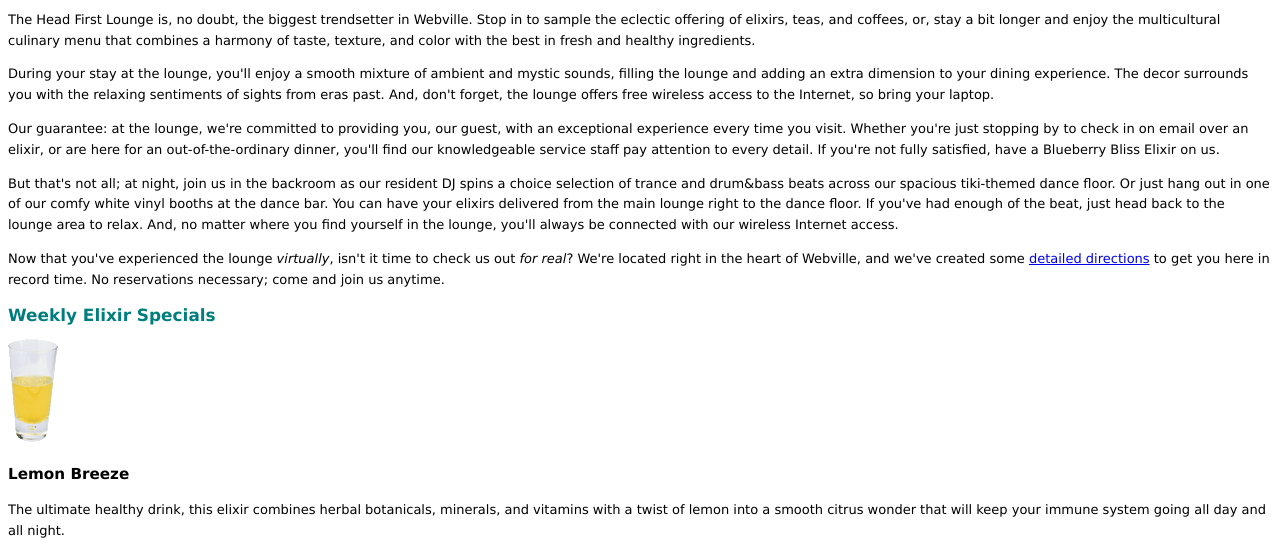
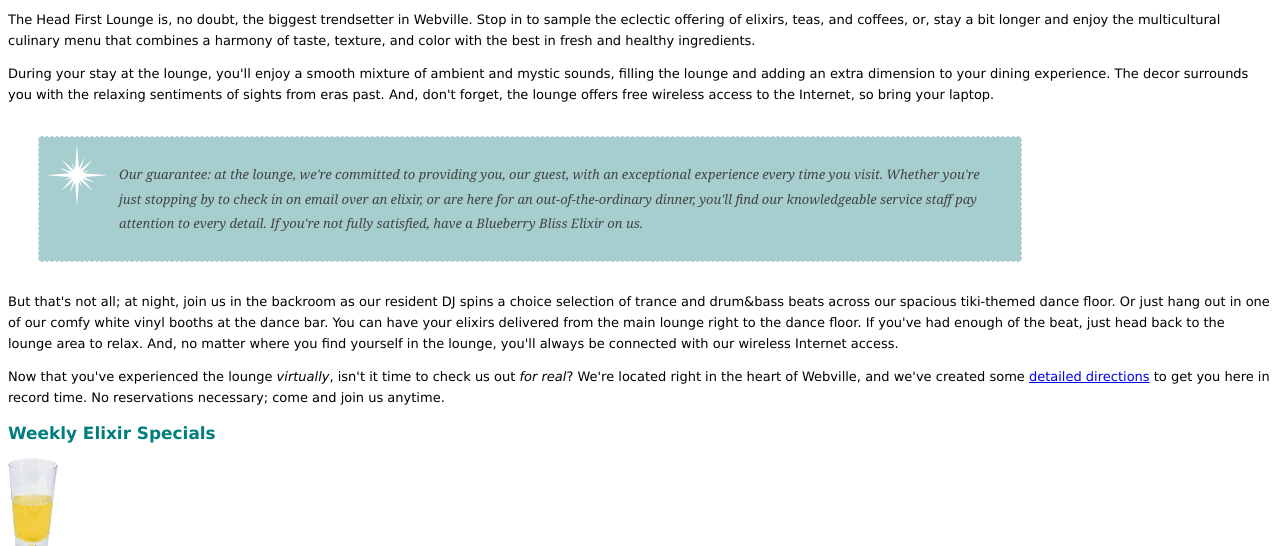
Before and after one commit to taoyuting/-Head-First-HTML-CSS-, a plain HTML site: page chaper9/lounge/lounge.html in a window 1280 px wide. Shown: the part 254-800 px from the top of the page. Drawn offline with Linux system fonts and the light colour scheme.

Commit message:
覆盖旧文件

```diff
--- a/chaper9/lounge/lounge.css
+++ b/chaper9/lounge/lounge.css
@@ -1,17 +1,35 @@
 body {
-	font-size: small;
-	font-family: Verdana, Helvetica, Arial, sans-serif;
-	line-height: 1.6em;
+	font-size: 				small;
+	font-family: 			Verdana, Helvetica, Arial, sans-serif;
+	line-height: 			1.6em;
 }
 
 h1, h2 {
-	color: #007e7e;
+	color: 					#007e7e;
 }
 
 h1 {
-	font-size: 150%;
+	font-size: 				150%;
 }
 
 h2 {
-	font-size: 130%
+	font-size: 				130%
 }
+
+#guarantee {
+	font-style: 			italic;
+	line-height:	 		1.9em;
+	color: 					#444444;
+	font-family: 			Georgia, "Times New Roman", Times, serif;
+	border-color: 			white;
+	border-width: 			1px;
+	border-style: 			dashed;
+	background-color: 		#a7cece;
+	padding: 				25px;
+	padding-left: 			80px;
+	margin: 				30px;
+	margin-right: 			250px;
+	background-image: 		url(images/background.gif);
+	background-repeat:	 	no-repeat;
+	background-position: 	top left;
+	}
--- a/chaper9/lounge/lounge.html
+++ b/chaper9/lounge/lounge.html
@@ -3,7 +3,9 @@
   <head>
     <meta charset="utf-8">
     <title>Head First Lounge</title>
-    <link type="text/css" rel="stylesheet" href="lounge.css">
+    <link type="text/css" rel="stylesheet" href="lounge.css" media="screen and (min-width: 481px)">
+    <link type="text/css" rel="stylesheet" href="lounge-mobile.css" media="screen and (max-width: 480px)">
+    <link type="text/css" href="lounge-print.css" rel="stylesheet" media="print">
   </head>
   <body>
     <p><img src="images/logo.gif" alt="Head First Lounge"></p>
@@ -24,7 +26,7 @@
       access to the Internet, so bring your laptop.
     </p>
 
-    <p>
+    <p id="guarantee">
       Our guarantee: at the lounge, we're committed to providing you,
       our guest, with an exceptional experience every time you visit.
       Whether you're just stopping by to check in on email over an
```
